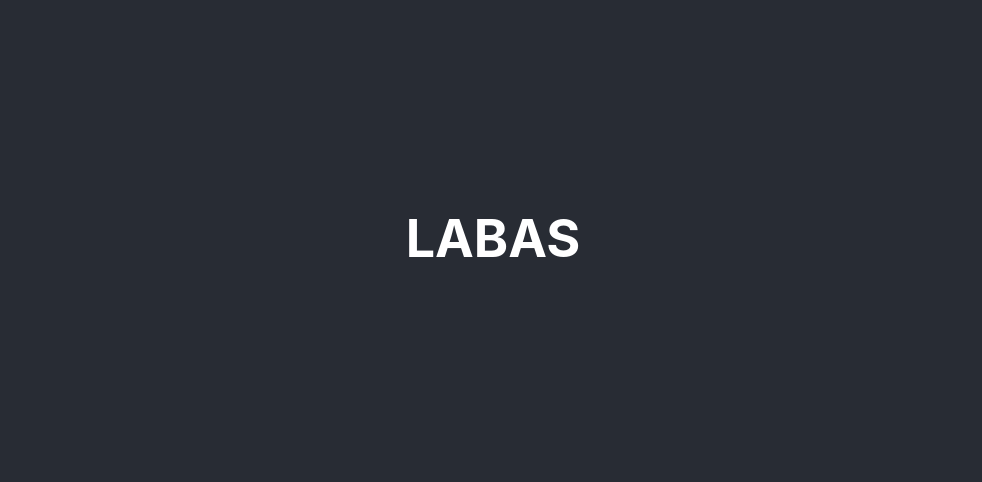
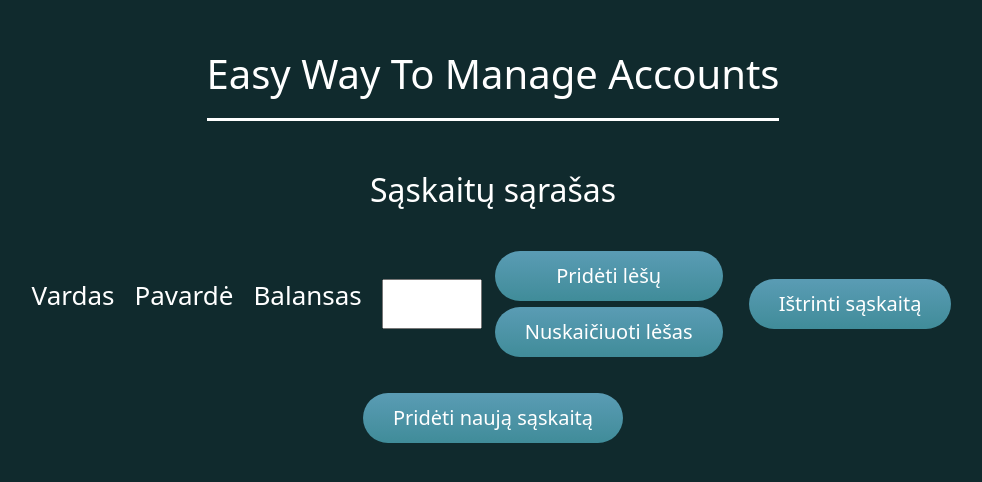
Before and after one commit to AusraMundus/U1-bankas-REACT, a React (Create React App) app: page / in a window 1280 px wide. Shown: the part 162-644 px from the top of the page, without its empty margins (147-1129 px from the left). Built offline with nearby package versions, Linux system fonts and the light colour scheme.

Commit message:
Basic style layout

```diff
--- a/src/App.jsx
+++ b/src/App.jsx
@@ -1,10 +1,16 @@
+import 'bootstrap/dist/css/bootstrap.min.css';
+import { v4 as uuidv4 } from 'uuid';
 import './App.scss';
+import './buttons.scss';
+import ListOfAccounts from './Components/ListOfAccounts';
 
 function App() {
   return (
     <div className="App">
       <header className="App-header">
-        <h1>LABAS</h1>
+        <h1>Easy Way To Manage Accounts</h1>
+        <ListOfAccounts />
+        <button className="button">Pridėti naują sąskaitą</button>
       </header>
     </div>
   );
--- a/src/App.scss
+++ b/src/App.scss
@@ -3,7 +3,7 @@
 }
 
 .App-header {
-  background-color: #282c34;
+  background-color: #102A2D;
   min-height: 100vh;
   display: flex;
   flex-direction: column;
@@ -12,3 +12,33 @@
   font-size: calc(10px + 2vmin);
   color: white;
 }
+
+h1 {
+  margin-bottom: 50px;
+  padding: 20px 0;
+  border-bottom: 3px solid white;
+}
+
+.accountsList {
+  display: flex;
+  align-items: center;
+  justify-content: center;
+  gap: 20px;
+  padding: 30px 0;
+}
+
+.fieldset {
+  display: flex;
+  align-items: center;
+  gap: 10px;
+}
+
+.fieldset-input {
+  height: 50px;
+  width: 100px;
+}
+
+.fieldset-buttons {
+  display: flex;
+  flex-direction: column;
+}
--- /dev/null
+++ b/src/Components/ListOfAccounts.jsx
@@ -0,0 +1,28 @@
+import { useState } from "react"
+
+export default function ListOfAccounts() {
+
+
+    return (
+        <>
+            <h2>Sąskaitų sąrašas</h2>
+            <div>
+                <div className="accountsList">
+                    <p>Vardas</p>
+                    <p>Pavardė</p>
+                    <p>Balansas</p>
+                    <form>
+                        <fieldset className="fieldset">
+                            <input type="number" className="fieldset-input"/>
+                            <div className="fieldset-buttons">
+                                <button className="button">Pridėti lėšų</button>
+                                <button className="button">Nuskaičiuoti lėšas</button>
+                            </div>
+                        </fieldset>
+                    </form>
+                    <button className="button">Ištrinti sąskaitą</button>
+                </div>
+            </div>
+        </>
+    )
+}
--- /dev/null
+++ b/src/buttons.scss
@@ -0,0 +1,21 @@
+.button {
+    cursor: pointer;
+    text-decoration: none;
+    color: #ffffff;
+    display: inline - block;
+    background: linear - gradient(to bottom, #599bb3 5%, #408c99 100%);
+    background-color: #599bb3;
+    border-radius: 30px;
+    border: none;
+    font-size: 20px;
+    padding: 10px 30px;
+    margin: 3px;
+    &:hover {
+        background: linear - gradient(to bottom, #408c99 5%, #599bb3 100%);
+        background-color: #408c99;
+    }
+    &:active {
+        position: relative;
+        top: 1px;
+    }
+}
```
Also changed, not shown: src/Components/AddNewAccount.jsx (added, +22 -0 lines).
